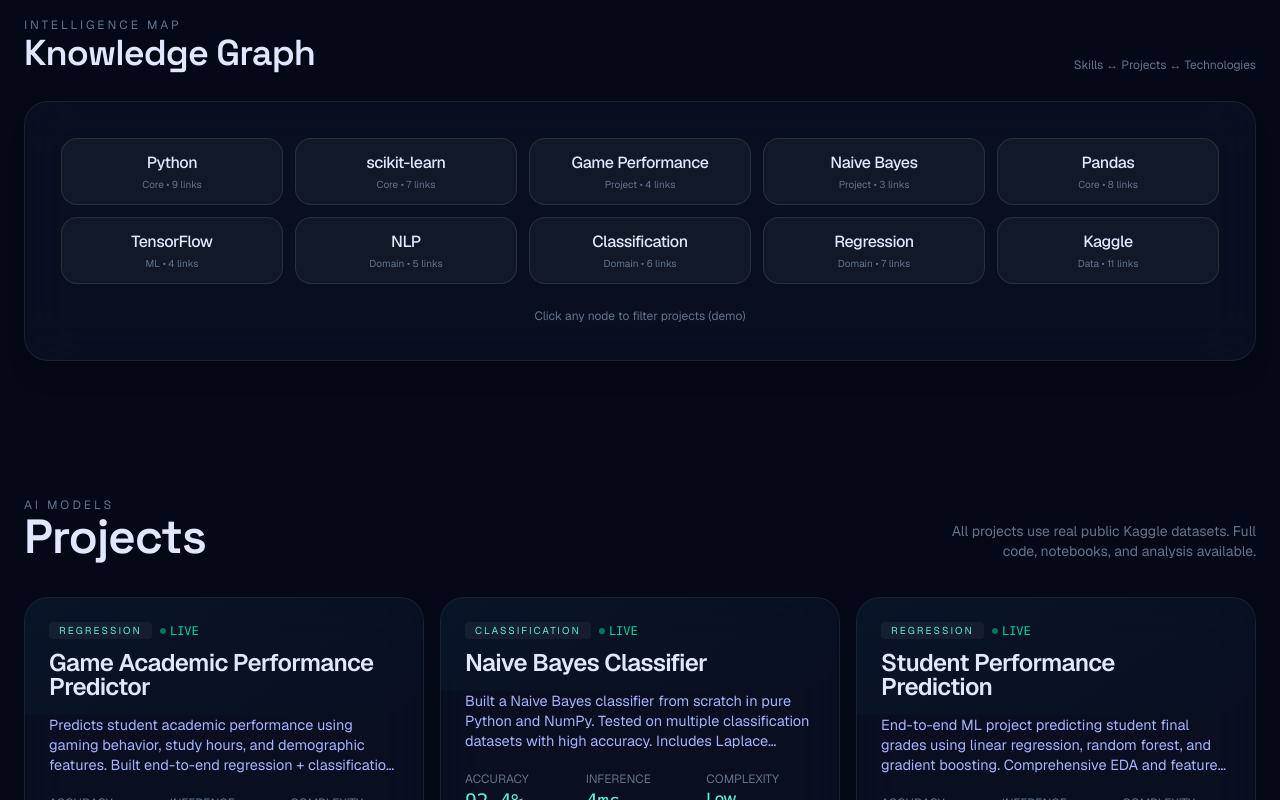
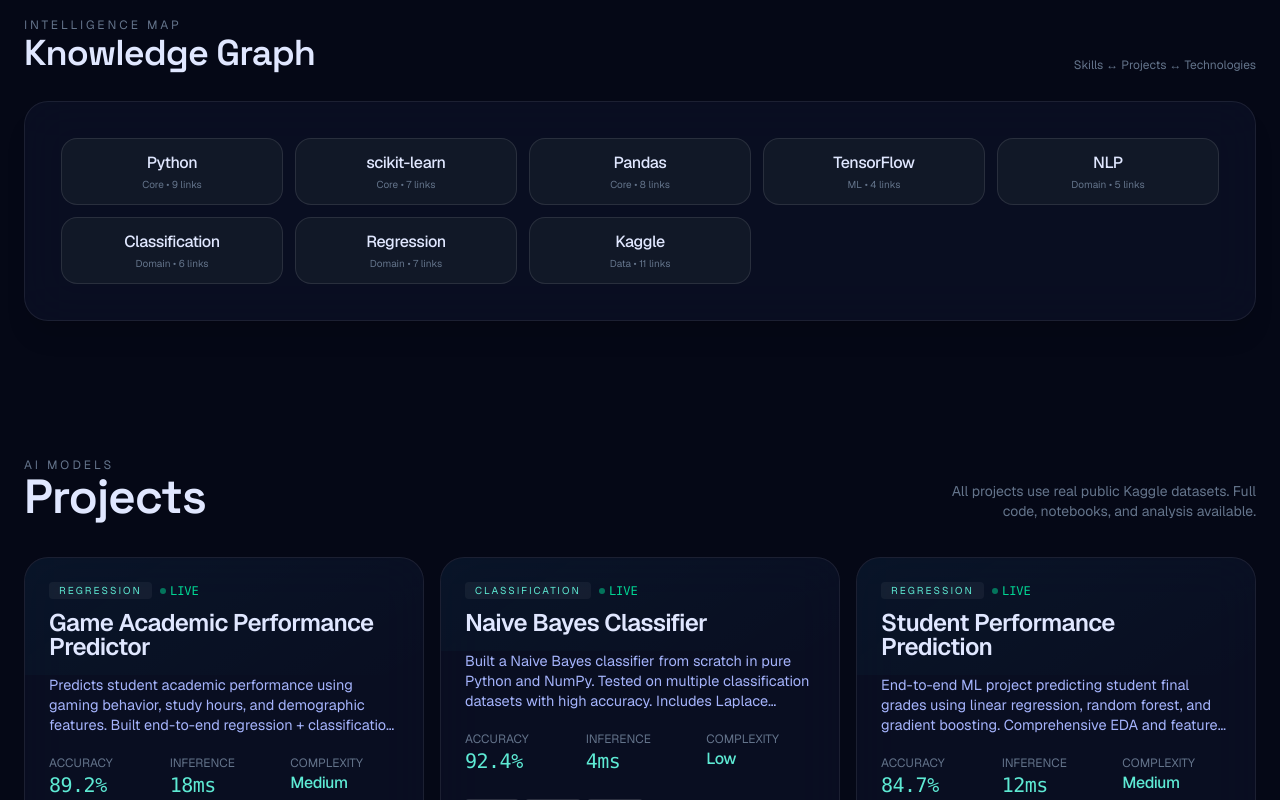
Before and after one commit to sanskriti234/Portfolio, a Next.js app in the folder portfolio/: page / in a window 1280 px wide. Shown: the part 2380-3180 px from the top of the page. Built offline with nearby package versions, Linux system fonts and the light colour scheme.

Commit message:
Update project nodes and contributions display
Removed two project nodes and updated contributions count.

```diff
--- a/portfolio/app/page.tsx
+++ b/portfolio/app/page.tsx
@@ -156,8 +156,6 @@ export default function AIPortfolio() {
             {[
               { node: "Python", type: "Core", connections: 9 },
               { node: "scikit-learn", type: "Core", connections: 7 },
-              { node: "Game Performance", type: "Project", connections: 4 },
-              { node: "Naive Bayes", type: "Project", connections: 3 },
               { node: "Pandas", type: "Core", connections: 8 },
               { node: "TensorFlow", type: "ML", connections: 4 },
               { node: "NLP", type: "Domain", connections: 5 },
@@ -171,7 +169,6 @@ export default function AIPortfolio() {
               </div>
             ))}
           </div>
-          <div className="text-center text-xs text-[#64748B] mt-6">Click any node to filter projects (demo)</div>
         </div>
       </div>
 
@@ -215,7 +212,7 @@ export default function AIPortfolio() {
               </div>
             ))}
           </div>
-          <div className="text-xs text-center mt-4 text-[#64748B]">Last 12 months • 83 contributions recorded</div>
+          <div className="text-xs text-center mt-4 text-[#64748B]">Last 12 months • 93 contributions recorded</div>
         </div>
       </div>
 
```
